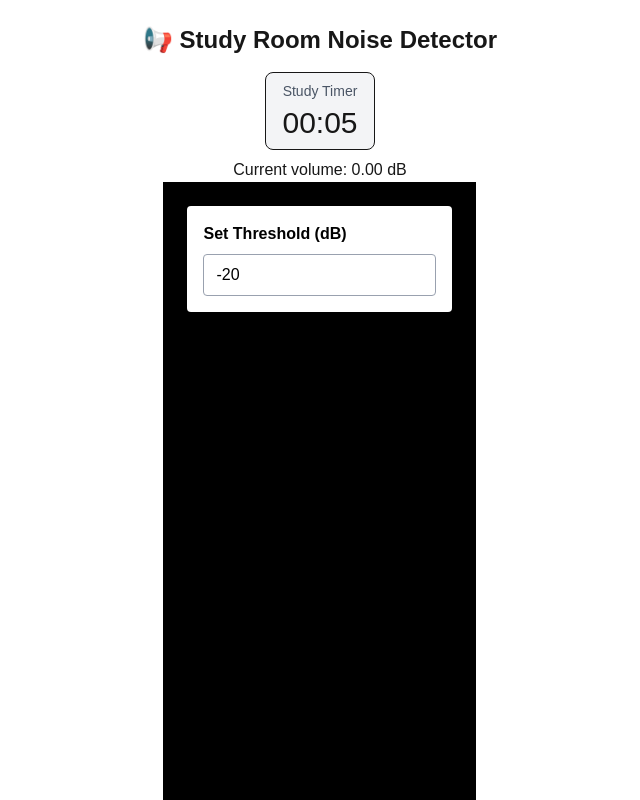
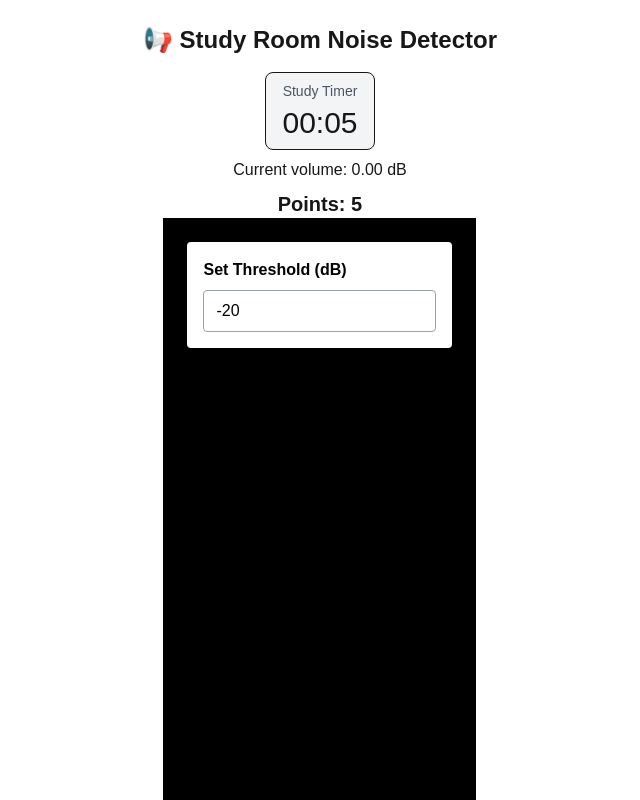
Before and after one commit to kokonut518/lock-in, a Next.js app: page / in a window 1280 px wide. Shown: the top 800 px of the page, without its empty margins (320-960 px from the left). Built offline with nearby package versions, Linux system fonts and the light colour scheme; no server answers.

Commit message:
Integrated points system

```diff
--- a/app/components/NoiseMonitor.tsx
+++ b/app/components/NoiseMonitor.tsx
@@ -1,6 +1,7 @@
 "use client";
 import { useEffect, useState, useRef } from "react";
-import Vol_adjust from "./Vol_adjust"
+import Vol_adjust from "./Vol_adjust";
+import { usePointsSystem } from "./PointsSystem";
 
 export default function NoiseMonitor() {
   const [volume, setVolume] = useState(0);
@@ -18,6 +19,9 @@ export default function NoiseMonitor() {
   const [threshold, setThreshold] = useState(-20); // set volume if no input is given
 
   const thresholdRef = useRef(threshold); //Creates a ref that always holds latest threshold value input
+
+  const points = usePointsSystem(tooLoud);
+
   useEffect(() => {
   thresholdRef.current = threshold;
 }, [threshold]);
@@ -149,6 +153,7 @@ export default function NoiseMonitor() {
       </div>
 
       <p className="mt-2">Current volume: {volume.toFixed(2)} dB</p>
+      <p className="mt-2 text-xl font-semibold">Points: {points}</p>
 
       {!tooLoud && countdown > 0 && volume > thresholdRef.current && (
         <div className="mt-4 text-yellow-600 font-bold text-2xl">
--- /dev/null
+++ b/app/components/PointsSystem.tsx
@@ -0,0 +1,40 @@
+import { useState, useEffect, useRef } from "react";
+
+export function usePointsSystem (
+    tooLoud: boolean,
+    quietPointInterval = 1000, // milliseconds, one point per second
+    deductOnIncident = 10
+){
+    const [points, setPoints] = useState(0);
+    const quietIntervalRef = useRef<NodeJS.Timeout | null > (null);
+    const lastWasTooLoud = useRef(false);
+
+    useEffect(() => {
+        if (!tooLoud) {
+            if (!quietIntervalRef.current) {
+                quietIntervalRef.current = setInterval(() => {
+                    setPoints((prev) => prev + 1);
+                }, quietPointInterval);
+            }
+        } else {
+            if (quietIntervalRef.current) {
+                clearInterval(quietIntervalRef.current);
+                quietIntervalRef.current = null;
+            }
+            if (!lastWasTooLoud.current) {
+                setPoints((prev) => Math.max(prev - deductOnIncident, 0));
+                lastWasTooLoud.current = true;
+            }
+        }
+        if (!tooLoud) {
+            lastWasTooLoud.current = false;
+        }
+        return () => {
+            if (quietIntervalRef.current) {
+                clearInterval(quietIntervalRef.current);
+                quietIntervalRef.current = null;
+            }
+        };
+    }, [tooLoud, quietPointInterval, deductOnIncident]);
+    return points;
+}
```
